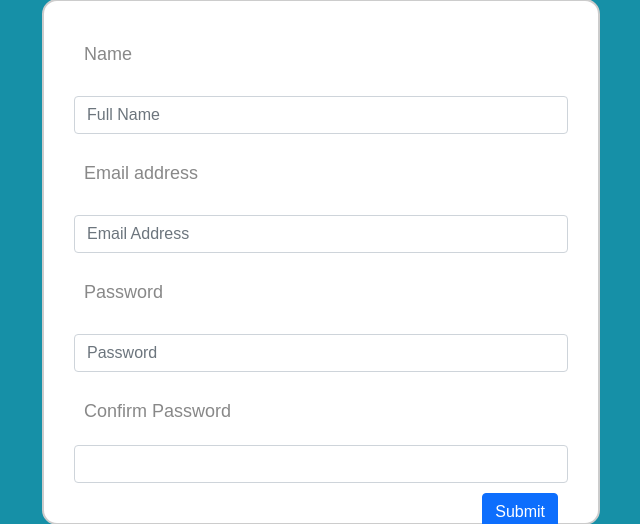
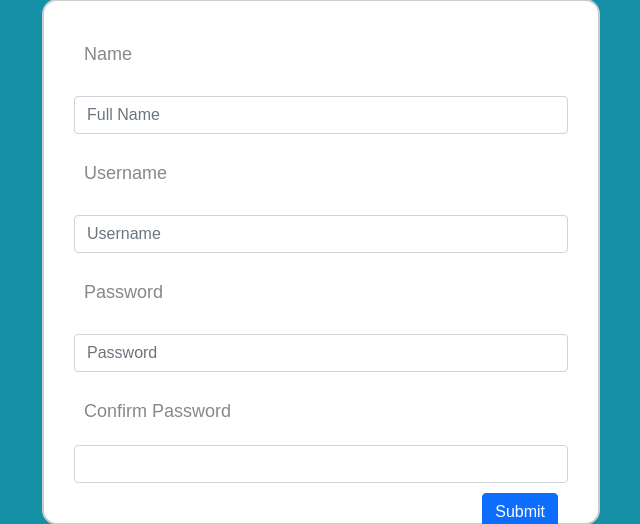
Before and after one commit to rismamnwrh/LoginRegisterAndCRUD-PWPB, a PHP site: page /createUser.php in a window 1280 px wide. Shown: the part 174-698 px from the top of the page, without its empty margins (40-680 px from the left). Run offline with PHP 8.4, Linux system fonts and the light colour scheme.

Commit message:
Change email to username

```diff
--- a/createUser.php
+++ b/createUser.php
@@ -3,7 +3,7 @@
     // get data from database in id
     if (isset($_POST['create'])) {
         $name = $_POST['name'];
-        $email = $_POST['email'];
+        $uname = $_POST['uname'];
 
         $password = $_POST['password'];
         $confirm_password = $_POST['confirm_password'];
@@ -11,26 +11,26 @@
         $errors = [];
 
         empty($name) ? array_push($errors, "Field Name is required") : '';
-        empty($email) ? array_push($errors, "Field Email is required") : '';
+        empty($uname) ? array_push($errors, "Field Username is required") : '';
         empty($password) ? array_push($errors, "Field Password is required") : '';
         empty($confirm_password) ? array_push($errors, "Field Confirm Password is required") : '';
 
         $password != $confirm_password ? array_push ($errors, "Password you typed doesn't match") : '';
 
         if (count($errors) == 0) {
-            $user_check_query = "SELECT * FROM users WHERE email='$email' LIMIT 1";
+            $user_check_query = "SELECT * FROM users WHERE user_name='$name' LIMIT 1";
             $result = mysqli_query($conn, $user_check_query);
             $user = mysqli_fetch_assoc($result);
 
             // Checking user in database
             if ($user) {
-                if ($user['email'] === $email) {
-                    array_push($errors, "Email already exists");
+                if ($user['uname'] === $uname) {
+                    array_push($errors, "Username already exists");
                 }
             }
 
             $password = md5($password);
-            $query = "INSERT INTO users (name, email, password) VALUES ('$name', '$email', '$password')";
+            $query = "INSERT INTO users (name, user_name, password) VALUES ('$name', '$uname', '$password')";
             mysqli_query($conn, $query);
             $_SESSION['message'] = 'Data has been Created';
             header('location: dataUsers.php');
@@ -64,8 +64,8 @@
                 <input type="text" name="name" placeholder="Full Name" class="form-control">
             </div>
             <div class="mb-3">
-                <label class="form-label">Email address</label>
-                <input type="email" name="email" placeholder="Email Address"  class="form-control">
+                <label class="form-label">Username</label>
+                <input type="text" name="uname" placeholder="Username"  class="form-control">
             </div>
             <div class="mb-3">
                 <label class="form-label">Password</label>
--- a/home.php
+++ b/home.php
@@ -8,12 +8,13 @@ if (isset($_SESSION['id']) && isset($_SESSION['user_name'])) {
 <html>
 <head>
 	<title>HOME</title>
+     <link href="https://cdn.jsdelivr.net/npm/bootstrap@5.0.2/dist/css/bootstrap.min.css" rel="stylesheet" integrity="sha384-EVSTQN3/azprG1Anm3QDgpJLIm9Nao0Yz1ztcQTwFspd3yD65VohhpuuCOmLASjC" crossorigin="anonymous">
 	<link rel="stylesheet" type="text/css" href="style.css">
 </head>
 <body>
      <h1>Hello, <?php echo $_SESSION['name']; ?></h1>
-     <button><a class="button" href="logout.php">Logout</a></button>
-     <button><a class="button" href="data_users.php">Data Users</a></button>
+     <button><a class="btn btn-warning my-5" href="logout.php">Logout</a></button>
+     <button><a class="btn btn-success" href="data_users.php">Data Users</a></button>
 </body>
 </html>
 
```
Also changed, not shown: db/test_db.sql (+7 -8 lines).
